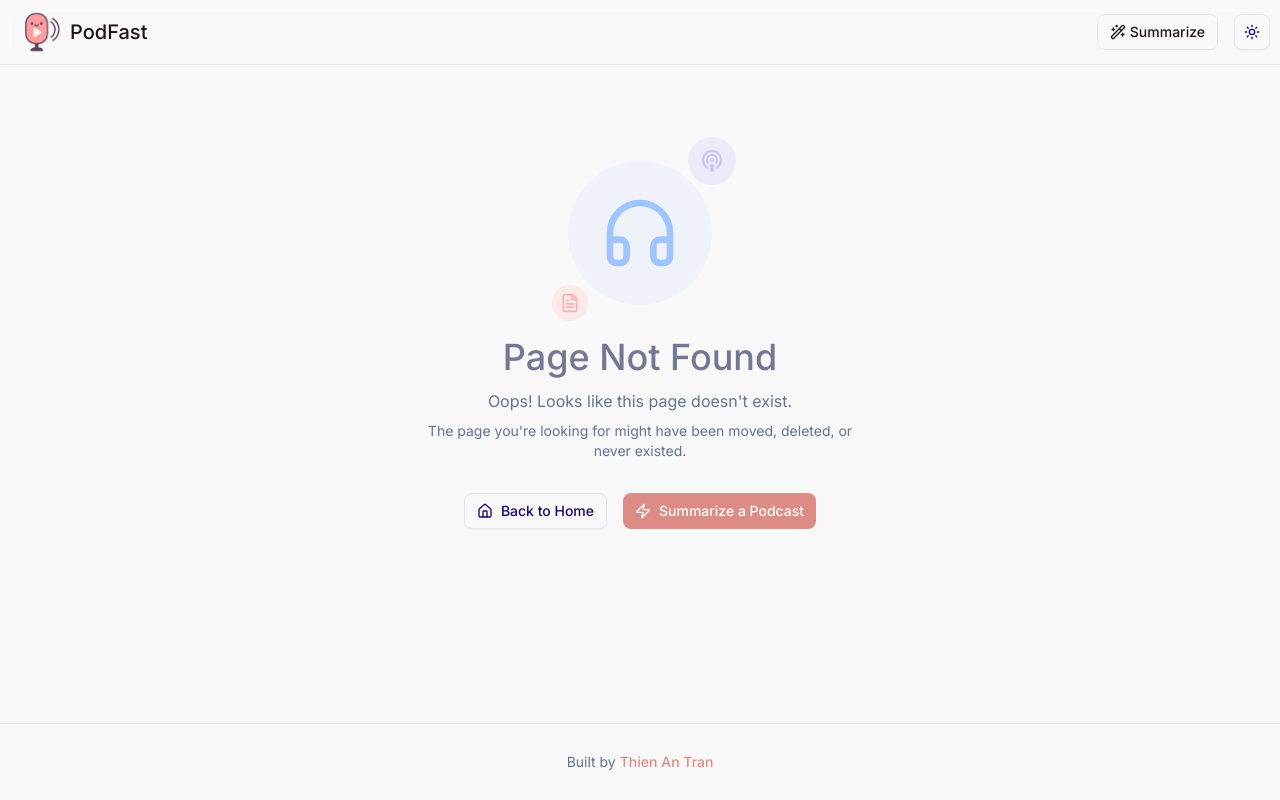
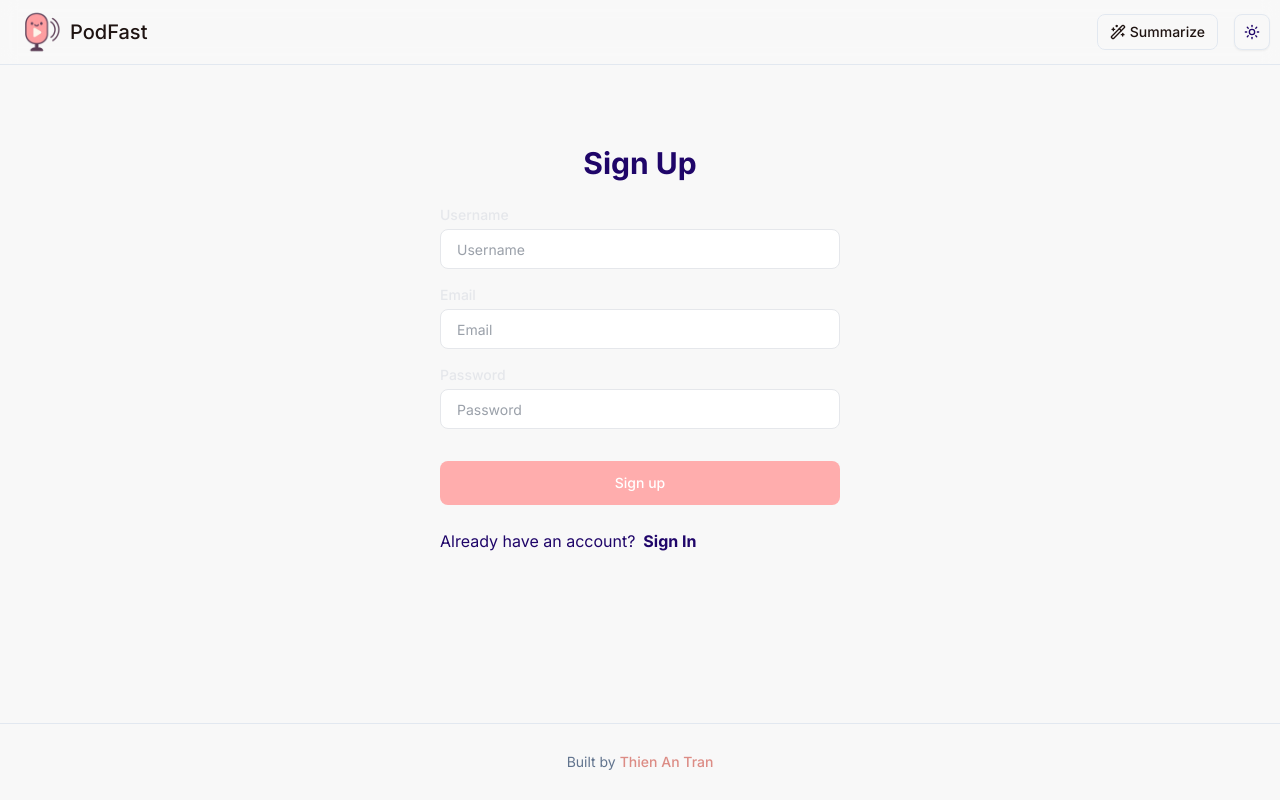
Before and after one commit to thienan11/PodFast, a Next.js app: page /signup in a window 1280 px wide. Before the commit this address had no page. Built offline with nearby package versions, Linux system fonts and the light colour scheme.

Commit message:
feat: add signin, signup, & reset password pages

```diff
--- /dev/null
+++ b/src/app/(auth)/layout.tsx
@@ -0,0 +1,7 @@
+export default function AuthLayout({
+  children,
+}: {
+  children: React.ReactNode;
+}) {
+  return <>{children}</>;
+}
--- /dev/null
+++ b/src/app/(auth)/reset-password/page.tsx
@@ -0,0 +1,16 @@
+import ResetPassword from "@/components/auth/ResetPassword";
+
+export default function ResetPasswordPage() {
+  return (
+    <>
+      <div className="w-full flex mt-20 justify-center">
+        <section className="flex flex-col w-[400px] px-5 sm:px-0">
+          <h1 className="text-3xl w-full text-center font-bold mb-6">
+            Reset Password
+          </h1>
+          <ResetPassword />
+        </section>
+      </div>
+    </>
+  );
+}
--- /dev/null
+++ b/src/app/(auth)/signin/page.tsx
@@ -0,0 +1,28 @@
+import SignIn from "@/components/auth/SignIn";
+import Link from "next/link";
+
+export default function SignInPage() {
+  return (
+    <div className="w-full flex mt-20 justify-center">
+      <section className="flex flex-col w-[400px]">
+        <h1 className="text-3xl w-full text-center font-bold mb-6">Sign in</h1>
+        <SignIn />
+        <div className="mt-6 flex items-center px-5 sm:px-0">
+          <h1>{`Don't have an account?`}</h1>
+          <Link className="font-bold ml-2 hover:underline" href="/signup">
+            Sign Up
+          </Link>
+        </div>
+        <div className="mt-3 flex items-center px-5 sm:px-0">
+          <h1>{`Forgot your password?`}</h1>
+          <Link
+            className="font-bold ml-2 hover:underline"
+            href="/reset-password"
+          >
+            Reset Password
+          </Link>
+        </div>
+      </section>
+    </div>
+  );
+}
--- /dev/null
+++ b/src/app/(auth)/signup/page.tsx
@@ -0,0 +1,19 @@
+import SignUp from "@/components/auth/SignUp";
+import Link from "next/link";
+
+export default async function SignUpPage() {
+  return (
+    <div className="w-full flex mt-20 justify-center">
+      <section className="flex flex-col w-[400px]">
+        <h1 className="text-3xl w-full text-center font-bold mb-6">Sign Up</h1>
+        <SignUp />
+        <div className="mt-6 flex items-center px-5 sm:px-0">
+          <h1>Already have an account?</h1>
+          <Link className="font-bold ml-2 hover:underline" href="/signin">
+            Sign In
+          </Link>
+        </div>
+      </section>
+    </div>
+  );
+}
--- /dev/null
+++ b/src/components/auth/AuthButton.tsx
@@ -0,0 +1,21 @@
+import React from "react";
+
+export default function AuthButton({
+  type,
+  loading,
+}: {
+  type: "Sign In" | "Sign up" | "Reset Password" | "Forgot Password";
+  loading: boolean;
+}) {
+  return (
+    <button
+      disabled={loading}
+      type="submit"
+      className={`${
+        loading ? "bg-gray-600" : "bg-pastel-pink"
+      } rounded-md w-full px-12 py-3 text-sm font-medium text-white cursor-pointer`}
+    >
+      {loading ? "Loading..." : type}
+    </button>
+  );
+}
--- /dev/null
+++ b/src/components/auth/ResetPassword.tsx
@@ -0,0 +1,41 @@
+"use client";
+import React, { useState } from "react";
+import AuthButton from "./AuthButton";
+// import { useRouter, useSearchParams } from "next/navigation";
+
+export default function ResetPassword() {
+  // const searchParams = useSearchParams();
+  const [error, setError] = useState<string | null>(null);
+  // const router = useRouter();
+  const [loading, setLoading] = useState<boolean>(false);
+  const handleSubmit = async (event: React.FormEvent<HTMLFormElement>) => {
+    event.preventDefault();
+    setLoading(true);
+    setError(null);
+
+    setLoading(false);
+  };
+  return (
+    <div>
+      <form onSubmit={handleSubmit} className="w-full flex flex-col gap-4">
+        <div>
+          <label className="block text-sm font-medium text-gray-200">
+            New Password
+          </label>
+          <input
+            type="password"
+            placeholder="Password"
+            id="Password"
+            name="password"
+            className="mt-1 w-full px-4 p-2  h-10 rounded-md border border-gray-200 bg-white text-sm text-gray-700"
+          />
+        </div>
+
+        <div className="mt-4">
+          <AuthButton type="Reset Password" loading={loading} />
+        </div>
+        {error && <p className="text-red-500">{error}</p>}
+      </form>
+    </div>
+  );
+}
--- /dev/null
+++ b/src/components/auth/SignIn.tsx
@@ -0,0 +1,51 @@
+"use client";
+import React, { useState } from "react";
+import AuthButton from "./AuthButton";
+// import { useRouter } from "next/navigation";
+
+export default function SignIn() {
+  // const router = useRouter();
+  const [error, setError] = useState<string | null>(null);
+  const [loading, setLoading] = useState<boolean>(false);
+  const handleSubmit = async (event: React.FormEvent<HTMLFormElement>) => {
+    event.preventDefault();
+    setLoading(true);
+    setError(null);
+
+    setLoading(false);
+  };
+  return (
+    <div className="px-5 sm:px-0">
+      <form onSubmit={handleSubmit} className="w-full flex flex-col gap-4">
+        <div>
+          <label className="block text-sm font-medium text-gray-200">
+            Email
+          </label>
+          <input
+            type="email"
+            placeholder="Email"
+            id="Email"
+            name="email"
+            className="mt-1 w-full px-4 p-2  h-10 rounded-md border border-gray-200 bg-white text-sm text-gray-700"
+          />
+        </div>
+        <div>
+          <label className="block text-sm font-medium text-gray-200">
+            Password
+          </label>
+          <input
+            type="password"
+            placeholder="Password"
+            name="password"
+            id="password"
+            className="mt-1 w-full px-4 p-2  h-10 rounded-md border border-gray-200 bg-white text-sm text-gray-700"
+          />
+        </div>
+        <div className="mt-4">
+          <AuthButton type="Sign In" loading={loading} />
+        </div>
+        {error && <p className="text-red-500">{error}</p>}
+      </form>
+    </div>
+  );
+}
--- /dev/null
+++ b/src/components/auth/SignUp.tsx
@@ -0,0 +1,63 @@
+"use client";
+import React, { useState } from "react";
+import AuthButton from "./AuthButton";
+// import { useRouter } from "next/navigation";
+
+export default function SignUp() {
+  // const router = useRouter();
+  const [error, setError] = useState<string | null>(null);
+  const [loading, setLoading] = useState<boolean>(false);
+  const handleSubmit = async (event: React.FormEvent<HTMLFormElement>) => {
+    event.preventDefault();
+    setLoading(true);
+    setError(null);
+
+    setLoading(false);
+  };
+  return (
+    <div className="px-5 sm:px-0">
+      <form onSubmit={handleSubmit} className="w-full flex flex-col gap-4">
+        <div>
+          <label className="block text-sm font-medium text-gray-200">
+            Username
+          </label>
+          <input
+            type="text"
+            placeholder="Username"
+            id="username"
+            name="username"
+            className="mt-1 w-full px-4 p-2  h-10 rounded-md border border-gray-200 bg-white text-sm text-gray-700"
+          />
+        </div>
+        <div>
+          <label className="block text-sm font-medium text-gray-200">
+            Email
+          </label>
+          <input
+            type="email"
+            placeholder="Email"
+            id="Email"
+            name="email"
+            className="mt-1 w-full px-4 p-2  h-10 rounded-md border border-gray-200 bg-white text-sm text-gray-700"
+          />
+        </div>
+        <div>
+          <label className="block text-sm font-medium text-gray-200">
+            Password
+          </label>
+          <input
+            type="password"
+            placeholder="Password"
+            name="password"
+            id="password"
+            className="mt-1 w-full px-4 p-2  h-10 rounded-md border border-gray-200 bg-white text-sm text-gray-700"
+          />
+        </div>
+        <div className="mt-4">
+          <AuthButton type="Sign up" loading={loading} />
+        </div>
+        {error && <p className="text-red-500">{error}</p>}
+      </form>
+    </div>
+  );
+}
```
